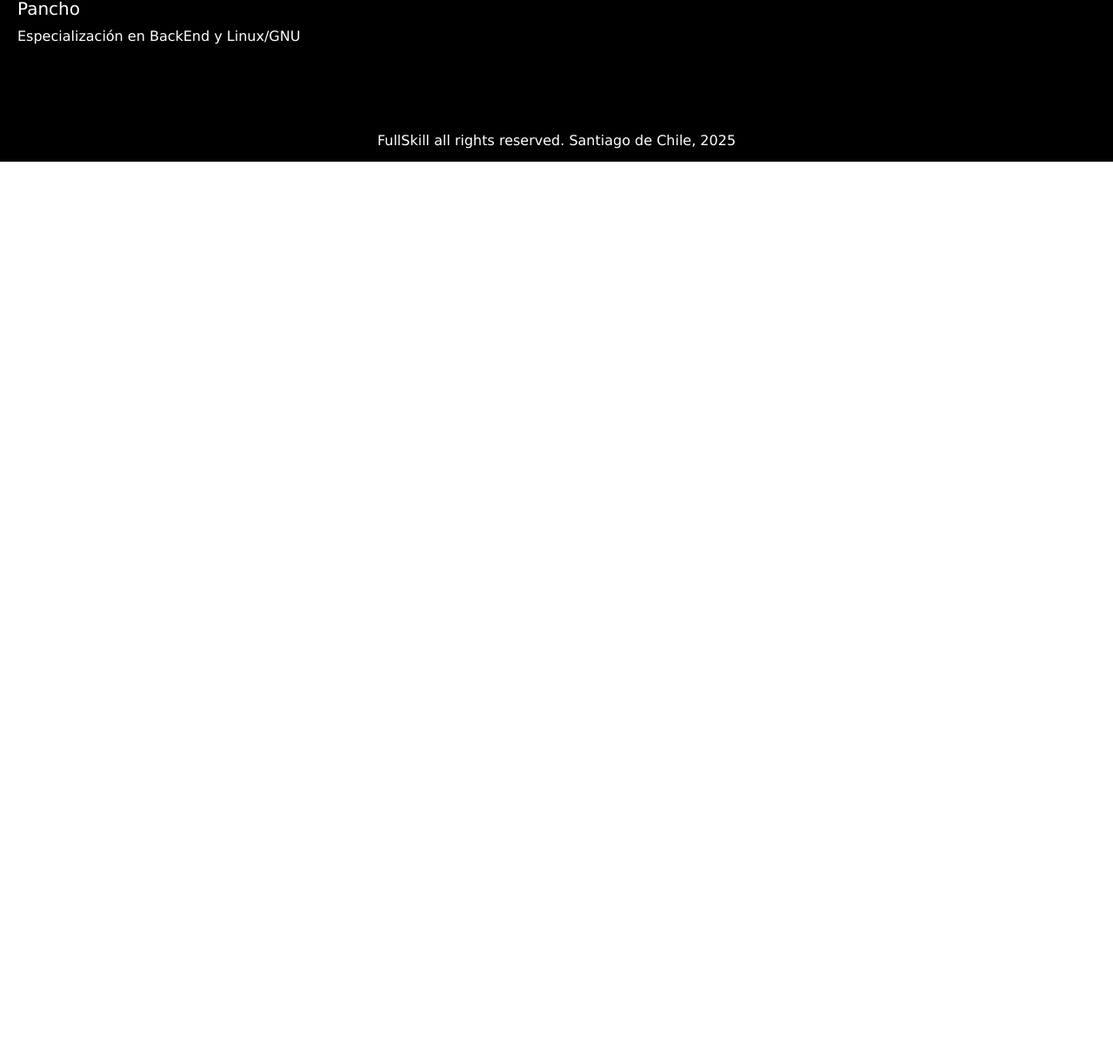
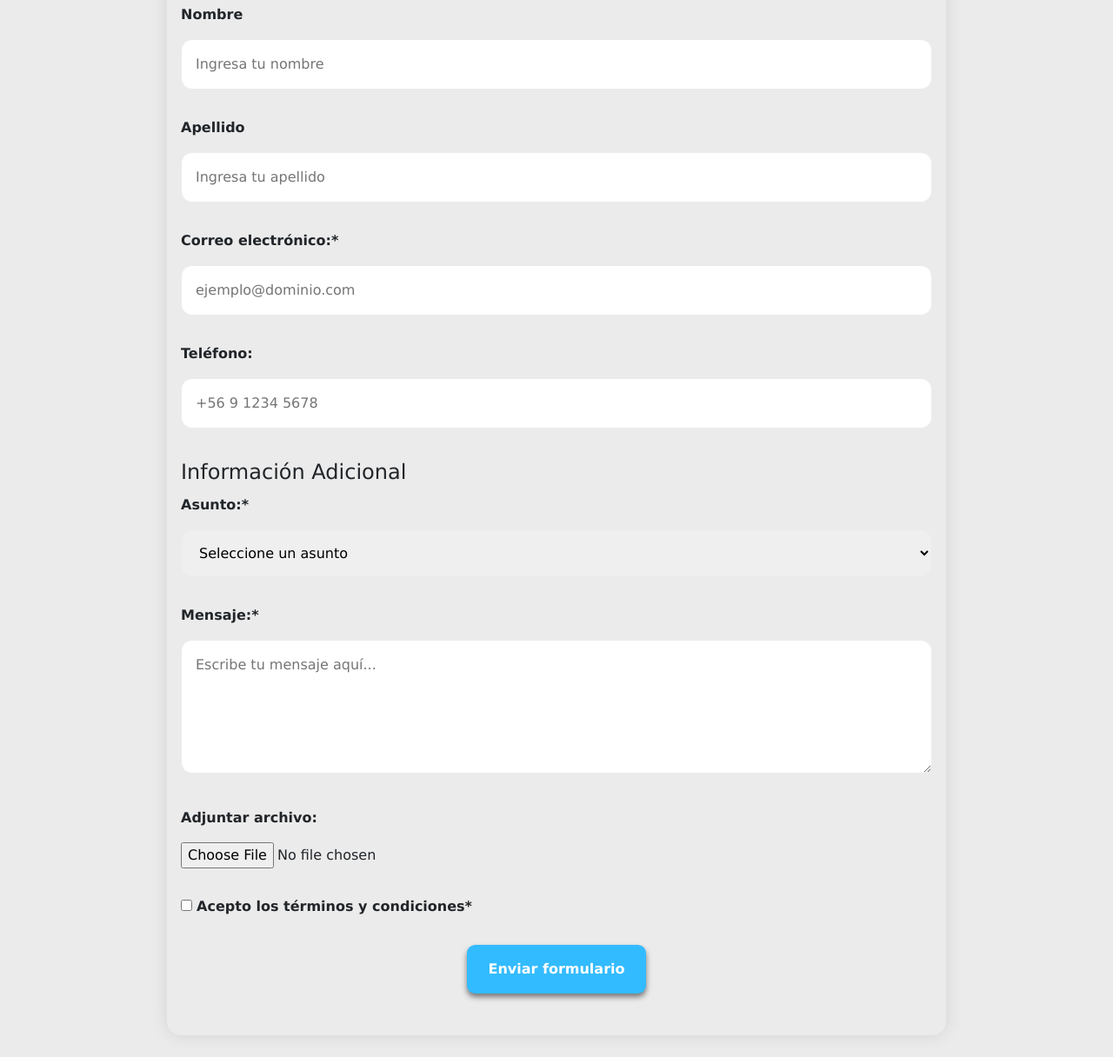
Before and after one commit to flpVr1/portafolio, a plain HTML site: page inicio.html in a window 1280 px wide. Shown: the part 5728-6944 px from the top of the page at 87% size. Before the commit the page ends 5914 px from the top, so only its background shows below. Drawn offline with nearby package versions, Linux system fonts and the light colour scheme.

Commit message:
Creacion de formulario de contacto

```diff
--- a/css/style.css
+++ b/css/style.css
@@ -440,6 +440,77 @@ main {
   }
 }
 
+/* Sección formularios */
+#form-section {
+  padding-top: 2rem;
+  padding-bottom: 2rem;
+}
+
+.form-container {
+  border-radius: 1rem;
+  padding: 0.8rem;
+  box-shadow: 0 0 20px rgba(0, 0, 0, 0.1);
+  width: 70vw;
+  margin: 0 auto;
+  padding: 1rem;
+}
+
+.form-group {
+  margin-bottom: 2rem;
+}
+
+.form-group label {
+  display: block;
+  margin-bottom: 1rem;
+  font-weight: 600;
+}
+
+input[type="text"],
+input[type="text"],
+input[type="email"],
+input[type="password"],
+input[type="tel"],
+input[type="date"],
+select,
+textarea {
+  width: 100%;
+  padding: 1rem;
+  border: 1px solid var(--bs-grey);
+  border-radius: 0.8rem;
+  font-size: 16px;
+}
+
+.form-group button {
+  background: var(--bs-light-bright);
+  border: none;
+  border-radius: 0.6rem;
+  padding: 1rem 1.5rem;
+  display: block;
+  margin: 2rem auto 0 auto;
+  color: white;
+  font-weight: bold;
+  cursor: pointer;
+  transition: all 0.3s ease;
+  box-shadow: 0 4px 6px rgba(0, 0, 0, 0.5);
+}
+
+.form-group button:hover {
+  animation: glow-pulse 2s ease-in-out infinite;
+  transform: translateY(-4px);
+}
+
+@keyframes glow-pulse {
+  0% {
+    box-shadow: 0 0 10px rgba(0, 255, 255, 0.5), 0 0 20px rgba(0, 255, 255, 0.3);
+  }
+  50% {
+    box-shadow: 0 0 20px rgba(0, 255, 255, 0.9), 0 0 35px rgba(0, 255, 255, 0.5);
+  }
+  100% {
+    box-shadow: 0 0 10px rgba(0, 255, 255, 0.5), 0 0 20px rgba(0, 255, 255, 0.3);
+  }
+}
+
 /* Sección Footer */
 footer {
   width: 100%;
--- a/inicio.html
+++ b/inicio.html
@@ -66,7 +66,11 @@
               </li>
               <li>
                 <a href="#">
-                  <img class="icons" src="./assets/images/SVG/github.svg" alt="" />
+                  <img
+                    class="icons"
+                    src="./assets/images/SVG/github.svg"
+                    alt=""
+                  />
                 </a>
               </li>
               <li style="padding-bottom: 1rem">
@@ -110,21 +114,28 @@
             <h2>Phillip</h2>
             <hr />
             <p>
-              Hola, soy desarrollador FullStack con un enfoque más orientado al BackEnd,
-              aunque también me gusta explorar y aprender sobre FrontEnd para mantener una visión completa del desarrollo web.
-              Me apasiona construir sistemas robustos, funcionales y escalables, resolviendo problemas desde la lógica y optimización del código.
+              Hola, soy desarrollador FullStack con un enfoque más orientado al
+              BackEnd, aunque también me gusta explorar y aprender sobre
+              FrontEnd para mantener una visión completa del desarrollo web. Me
+              apasiona construir sistemas robustos, funcionales y escalables,
+              resolviendo problemas desde la lógica y optimización del código.
             </p>
             <p>
-              Trabajo frecuentemente en entornos Linux, donde me siento como en casa.
-              Uso Bash para automatizar tareas, gestionar servidores y facilitar procesos de desarrollo.
-              Me gusta que las cosas funcionen bien, pero también que sean eficientes y mantenibles.
+              Trabajo frecuentemente en entornos Linux, donde me siento como en
+              casa. Uso Bash para automatizar tareas, gestionar servidores y
+              facilitar procesos de desarrollo. Me gusta que las cosas funcionen
+              bien, pero también que sean eficientes y mantenibles.
             </p>
             <p>
-              Disfruto especialmente trabajar con bases de datos, crear APIs eficientes y diseñar estructuras que permitan que una aplicación funcione sin problemas por detrás.
-              Siempre estoy buscando cómo mejorar el rendimiento, automatizar procesos y aprender nuevas tecnologías que me permitan crecer como profesional.
+              Disfruto especialmente trabajar con bases de datos, crear APIs
+              eficientes y diseñar estructuras que permitan que una aplicación
+              funcione sin problemas por detrás. Siempre estoy buscando cómo
+              mejorar el rendimiento, automatizar procesos y aprender nuevas
+              tecnologías que me permitan crecer como profesional.
             </p>
             <p>
-              Estamos disponible para proyectos, colaborar en ideas innovadoras o simplemente conversar sobre posibles oportunidades.
+              Estamos disponible para proyectos, colaborar en ideas innovadoras
+              o simplemente conversar sobre posibles oportunidades.
             </p>
             <button>Contáctame</button>
           </div>
@@ -132,21 +143,28 @@
             <h2>Pancho</h2>
             <hr />
             <p>
-              Hola, soy desarrollador FullStack con un enfoque más orientado al BackEnd,
-              aunque también me gusta explorar y aprender sobre FrontEnd para mantener una visión completa del desarrollo web.
-              Me apasiona construir sistemas robustos, funcionales y escalables, resolviendo problemas desde la lógica y optimización del código.
+              Hola, soy desarrollador FullStack con un enfoque más orientado al
+              BackEnd, aunque también me gusta explorar y aprender sobre
+              FrontEnd para mantener una visión completa del desarrollo web. Me
+              apasiona construir sistemas robustos, funcionales y escalables,
+              resolviendo problemas desde la lógica y optimización del código.
             </p>
             <p>
-              Trabajo frecuentemente en entornos Linux, donde me siento como en casa.
-              Uso Bash para automatizar tareas, gestionar servidores y facilitar procesos de desarrollo.
-              Me gusta que las cosas funcionen bien, pero también que sean eficientes y mantenibles.
+              Trabajo frecuentemente en entornos Linux, donde me siento como en
+              casa. Uso Bash para automatizar tareas, gestionar servidores y
+              facilitar procesos de desarrollo. Me gusta que las cosas funcionen
+              bien, pero también que sean eficientes y mantenibles.
             </p>
             <p>
-              Disfruto especialmente trabajar con bases de datos, crear APIs eficientes y diseñar estructuras que permitan que una aplicación funcione sin problemas por detrás.
-              Siempre estoy buscando cómo mejorar el rendimiento, automatizar procesos y aprender nuevas tecnologías que me permitan crecer como profesional.
+              Disfruto especialmente trabajar con bases de datos, crear APIs
+              eficientes y diseñar estructuras que permitan que una aplicación
+              funcione sin problemas por detrás. Siempre estoy buscando cómo
+              mejorar el rendimiento, automatizar procesos y aprender nuevas
+              tecnologías que me permitan crecer como profesional.
             </p>
             <p>
-              Estamos disponible para proyectos, colaborar en ideas innovadoras o simplemente conversar sobre posibles oportunidades.
+              Estamos disponible para proyectos, colaborar en ideas innovadoras
+              o simplemente conversar sobre posibles oportunidades.
             </p>
             <button>Contáctame</button>
           </div>
@@ -259,6 +277,121 @@
             </div>
           </div>
         </section>
+
+        <section id="form-section">
+          <div class="form-container">
+            <h2>Formulario de Contacto</h2>
+            <form
+              id="contactForm"
+              action="/procesar-formulario"
+              method="POST"
+              novalidate
+            >
+              <!-- Grupo de Información Personal -->
+              <fieldset>
+                <legend>Información Personal</legend>
+
+                <div class="form-group">
+                  <label for="nombre">Nombre</label>
+                  <input
+                    type="text"
+                    id="nombre"
+                    name="nombre"
+                    required
+                    placeholder="Ingresa tu nombre"
+                    minlength="3"
+                    maxlength="200"
+                  />
+                </div>
+                <div class="form-group">
+                  <label for="apellido">Apellido</label>
+                  <input
+                    type="text"
+                    id="apellido"
+                    name="apellido"
+                    required
+                    placeholder="Ingresa tu apellido"
+                    minlength="3"
+                    maxlength="200"
+                  />
+                </div>
+
+                <div class="form-group">
+                  <label for="email">Correo electrónico:*</label>
+                  <input
+                    type="email"
+                    id="email"
+                    name="email"
+                    required
+                    placeholder="ejemplo@dominio.com"
+                  />
+                </div>
+
+                <div class="form-group">
+                  <label for="telefono">Teléfono:</label>
+                  <input
+                    type="tel"
+                    id="telefono"
+                    name="telefono"
+                    placeholder="+56 9 1234 5678"
+                    pattern="[0-9]{9,15}"
+                  />
+                </div>
+              </fieldset>
+
+              <!-- Grupo de Información Adicional -->
+              <fieldset>
+                <legend>Información Adicional</legend>
+
+                <div class="form-group">
+                  <label for="asunto">Asunto:*</label>
+                  <select id="asunto" name="asunto" required>
+                    <option value="" disabled selected>
+                      Seleccione un asunto
+                    </option>
+                    <option value="frontend">Sobre FrontEnd</option>
+                    <option value="backend">Sobre BackEnd</option>
+                    <option value="otros">Otro tipo</option>
+                  </select>
+                </div>
+
+                <div class="form-group">
+                  <label for="mensaje">Mensaje:*</label>
+                  <textarea
+                    id="mensaje"
+                    name="mensaje"
+                    rows="5"
+                    required
+                    placeholder="Escribe tu mensaje aquí..."
+                  ></textarea>
+                </div>
+
+                <div class="form-group">
+                  <label for="adjunto">Adjuntar archivo:</label>
+                  <input
+                    type="file"
+                    id="adjunto"
+                    name="adjunto"
+                    accept=".pdf,.doc,.docx,.jpg,.png"
+                  />
+                </div>
+              </fieldset>
+
+              <!-- Términos y condiciones -->
+              <div class="form-group">
+                <input type="checkbox" id="terminos" name="terminos" required />
+                <label for="terminos" style="display: inline"
+                  >Acepto los términos y condiciones*</label
+                >
+              </div>
+
+              <!-- Botón de envío -->
+              <div class="form-group">
+                <button type="submit">Enviar formulario</button>
+              </div>
+            </form>
+          </div>
+        </section>
       </div>
     </main>
 
--- a/js/index.js
+++ b/js/index.js
@@ -20,3 +20,10 @@ window.addEventListener("load", function () {
     window.scrollTo(0, parseInt(savedScroll));
   }
 });
+
+document.getElementById("contactForm").addEventListener("submit", function (e) {
+  if (!this.checkValidity()) {
+    e.preventDefault();
+    alert("Te faltan algunos datos, por favor complétalos!");
+  }
+});
```
